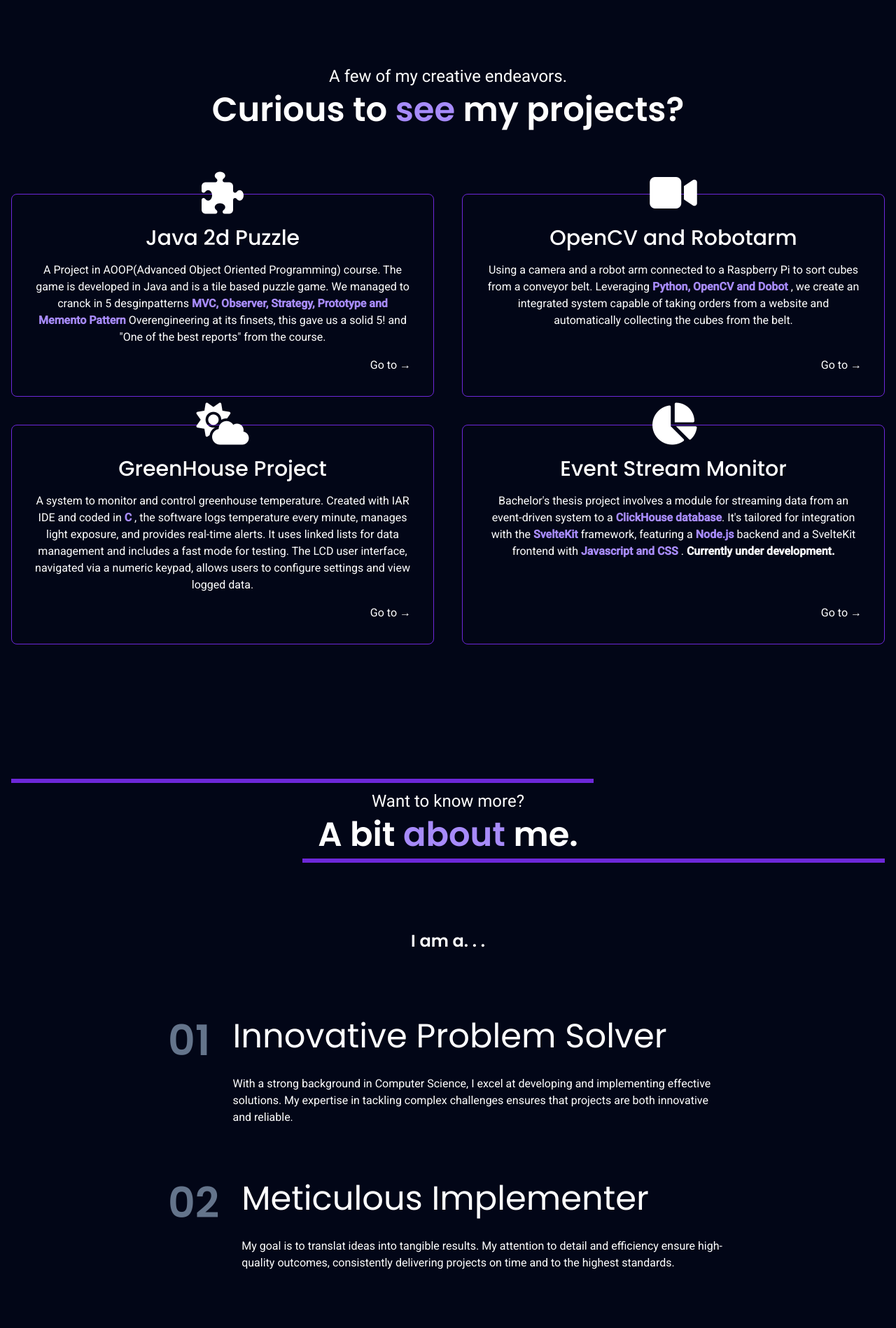
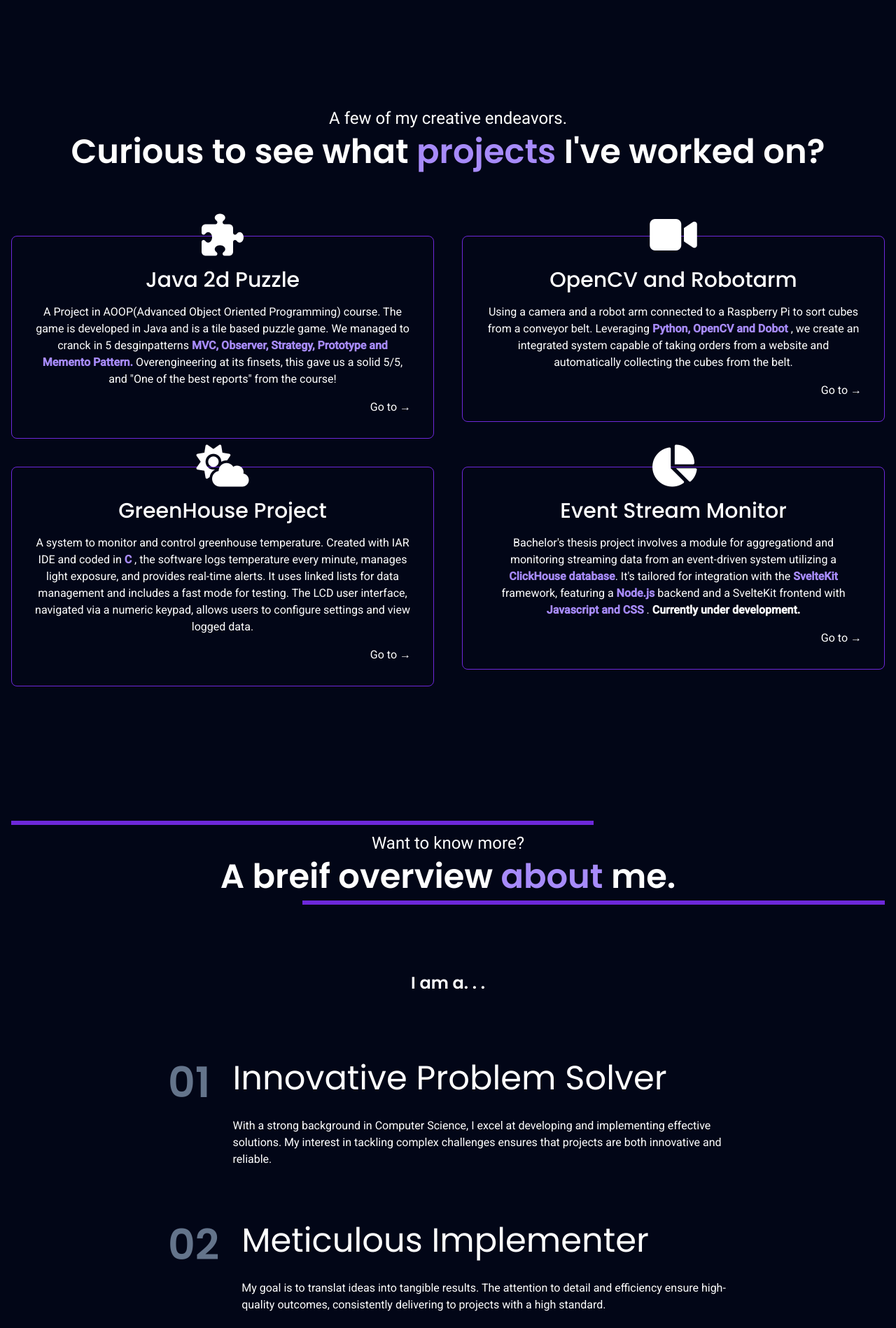
Before and after one commit to davidQva/portfolio, a SvelteKit app: page / in a window 1280 px wide. Shown: the part 680-2578 px from the top of the page at 70% size. Built offline with nearby package versions, Linux system fonts and the light colour scheme.

Commit message:
added development route, linked projects

```diff
--- a/src/components/Main.svelte
+++ b/src/components/Main.svelte
@@ -5,26 +5,18 @@
         {
             name: "Java 2d Puzzle",
             icon: "fa-solid fa-puzzle-piece",
-            description:
-                "A Project in AOOP Advanced Object Oriented Programming course. The game is developed in Java and is a tile based puzzle game. We managed to cranck in 5 desginpatterns MVC, Observer, Strategy, Prototype and Memento Pattern Overengineering at its finsets, this gave us a solid 5! and One of the best reports from the course.",
         },
         {
             name: "OpenCV and Robotarm",
             icon: "fa-solid fa-video",
-            description:
-                "Augment your datasets with our filters and dataset manipulations to ensure your models are trained on the highest quality datasets (coming soon).",
         },
         {
             name: "GreenHouse Project",
             icon: "fa-solid fa-cloud-sun",
-            description:
-                "Test for model robustness with customized test profiles and receive exhaustive reporting on the performance and potential vulnerabilities of your model.",
         },
         {
             name: "Event Stream Monitor",
             icon: "fa-solid fa-pie-chart",
-            description:
-                "Test for model robustness with customized test profiles and receive exhaustive reporting on the performance and potential vulnerabilities of your model.",
         },
     ];
 
@@ -33,12 +25,12 @@
             metric: "10x",
             name: "Innovative Problem Solver",
             description:
-                "With a strong background in Computer Science, I excel at developing and implementing effective solutions. My expertise in tackling complex challenges ensures that projects are both innovative and reliable.",
+                "With a strong background in Computer Science, I excel at developing and implementing effective solutions. My interest in tackling complex challenges ensures that projects are both innovative and reliable.",
         },
         {
             name: "Meticulous Implementer",
             description:
-                "My goal is to translat ideas into tangible results. My attention to detail and efficiency ensure high-quality outcomes, consistently delivering projects on time and to the highest standards.",
+                "My goal is to translat ideas into tangible results. The attention to detail and efficiency ensure high-quality outcomes, consistently delivering to projects with a high standard.",
         },
         {
             name: "Collaborative Team Player",
@@ -57,7 +49,8 @@
             class="flex flex-col lg:justify-center text-center lg:text-left gap-6 md:gap-8 lg:gap-10"
         >
             <h2 class="font-semibold text-4xl sm:text-5xl md:text-6xl">
-                Hi! I'm <span class="poppins text-violet-400">David</span>
+                Hi! <br /> I'm
+                <span class="poppins text-violet-400">David</span>
                 Qvarnström <br />Computer scientist <br />
                 <span class="poppins text-violet-400">software engineer</span>
             </h2>
@@ -90,7 +83,9 @@
                 A few of my creative endeavors.
             </h6>
             <h3 class="font-semibold text-3xl sm:text-4xl md:text-5xl">
-                Curious to <span class="poppins text-violet-400">see</span> my projects?
+                Curious to see what <span class="poppins text-violet-400"
+                    >projects</span
+                > I've worked on?
             </h3>
         </div>
 
@@ -103,23 +98,29 @@
                         based puzzle game. We managed to cranck in 5
                         desginpatterns <strong class="text-violet-400"
                             >MVC, Observer, Strategy, Prototype and Memento
-                            Pattern</strong
-                        > Overengineering at its finsets, this gave us a solid 5!
-                        and "One of the best reports" from the course.
+                            Pattern.</strong
+                        > Overengineering at its finsets, this gave us a solid 5/5,
+                        and "One of the best reports" from the course!
                     </p>
                 </Step>
             </a>
+            <a
+                href="https://github.com/davidQva/Projekt-Dobot-OpenCV-Rpi"
+                target="_blank"
+            >
                 <Step step={steps[1]}>
                     <p>
-                    Using a camera and a robot arm connected to a Raspberry Pi
-                    to sort cubes from a conveyor belt. Leveraging <strong
+                        Using a camera and a robot arm connected to a Raspberry
+                        Pi to sort cubes from a conveyor belt. Leveraging <strong
                             class="text-violet-400"
                             >Python, OpenCV and Dobot
-                    </strong>, we create an integrated system capable of taking
-                    orders from a website and automatically collecting the cubes
-                    from the belt.
+                        </strong>, we create an integrated system capable of
+                        taking orders from a website and automatically
+                        collecting the cubes from the belt.
                     </p></Step
                 >
+            </a>
+
             <Step step={steps[2]}>
                 <p>
                     A system to monitor and control greenhouse temperature.
@@ -134,10 +135,12 @@
                     logged data.
                 </p>
             </Step>
+            <a href="/development">
                 <Step step={steps[3]}>
                     <p>
-                    Bachelor's thesis project involves a module for streaming
-                    data from an event-driven system to a <strong
+                        Bachelor's thesis project involves a module for
+                        aggregationd and monitoring streaming data from an
+                        event-driven system utilizing a <strong
                             class="text-violet-400">ClickHouse database</strong
                         >. It's tailored for integration with the
                         <strong class="text-violet-400">SvelteKit </strong>
@@ -150,6 +153,7 @@
                         <strong> Currently under development. </strong>
                     </p>
                 </Step>
+            </a>
         </div>
     </section>
     <section
@@ -163,7 +167,9 @@
                 Want to know more?
             </h6>
             <h3 class="font-semibold text-3xl sm:text-4xl md:text-5xl">
-                A bit <span class="poppins text-violet-400">about</span> me.
+                A breif overview <span class="poppins text-violet-400"
+                    >about</span
+                > me.
             </h3>
         </div>
         <p class="mx-auto poppins font-semibold text-lg sm:text-xl md:text-2xl">
@@ -187,7 +193,8 @@
             {/each}
         </div>
         <h5 class={" text-2xl sm:text-3xl font-semibold text-center poppins "}>
-            The <span class="text-violet-400">Formaly Educated</span> Solutionist
+            Your fullstack <span class="text-violet-400">sollution</span> for innoviative
+            web development
         </h5>
     </section>
 </main>
--- /dev/null
+++ b/src/routes/development/+page.svelte
@@ -0,0 +1,21 @@
+<script>
+</script>
+
+<section class="py-20 lg:py-32 flex flex-col gap-24" id="projects">
+    <div
+        class="bg-slate-950 grid place-items-center px-4 text-5xl md:text-6xl -mt-10 sm:-mt-12 md:-mt-14 lg:-mt-16 mx-auto duration-200 bg-transparent"
+    >
+        <i class="fa-solid fa-solid fa-person-digging" />
+    </div>
+    <h3 class="font-medium text-xl sm:text-2xl md:text-3xl"></h3>
+    This page is under construction
+    <div class="flex-1 flex justify-betweeen gap-4 items-end"></div>
+
+    <a href="/">
+        <button
+            class="ml-auto rounded-full bg-slate-900 text-violet-400 px-3 sm:px-4 hover:bg-slate-800 cursor-pointer aspect-square grid place-items-center fixed bottom-20 left-20 duration-200 flex p-10 z-[10]"
+        >
+            <i class="fa-solid">go back</i>
+        </button>
+    </a>
+</section>
```
Lines whose indentation alone changed are shown as unchanged.
